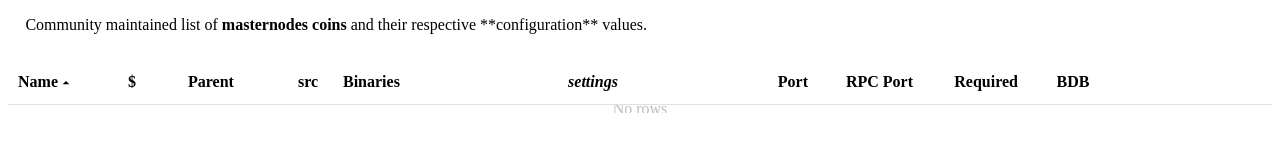
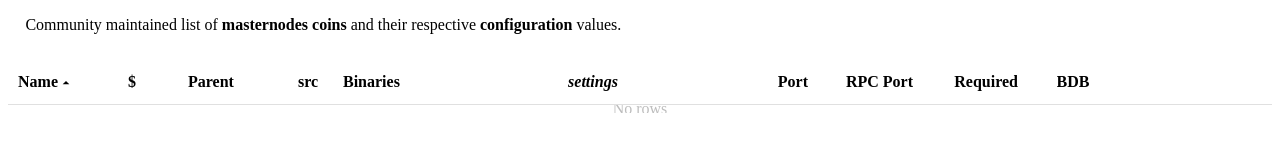
Before and after one commit to LePetitBloc/wallets, a Gatsby site: page / in a window 1280 px wide. Built offline with nearby package versions, Linux system fonts and the light colour scheme; Gatsby itself is replaced by a stand-in of ours; some icons are missing.

Commit message:
fix bold configuration

```diff
--- a/src/pages/index.js
+++ b/src/pages/index.js
@@ -21,7 +21,7 @@ const IndexPage = () => (
       }}
     >
       Community maintained list of <strong>masternodes coins</strong> and their
-      respective **configuration** values.
+      respective <strong>configuration</strong> values.
     </p>
     <Masternodes list={list} />
   </div>
```
